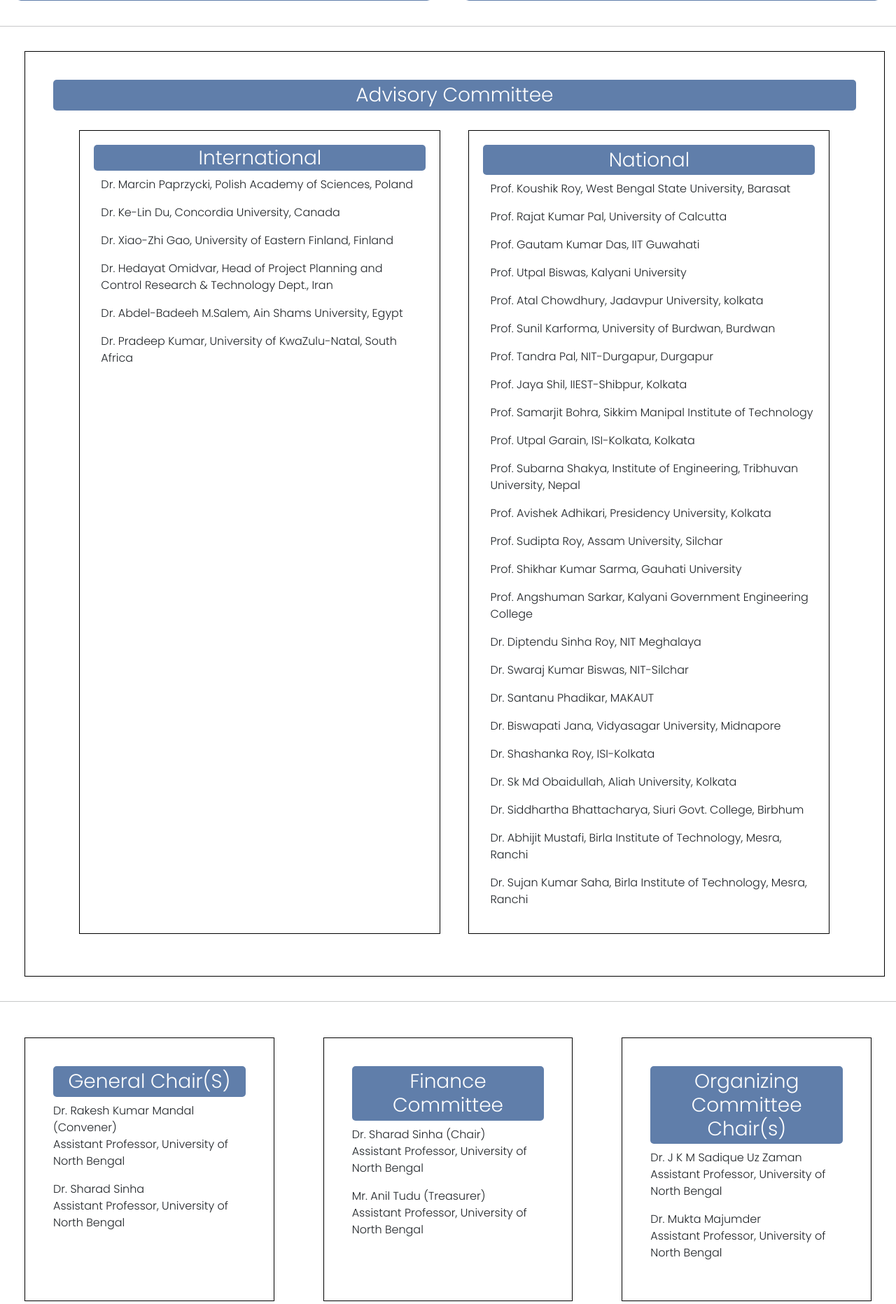
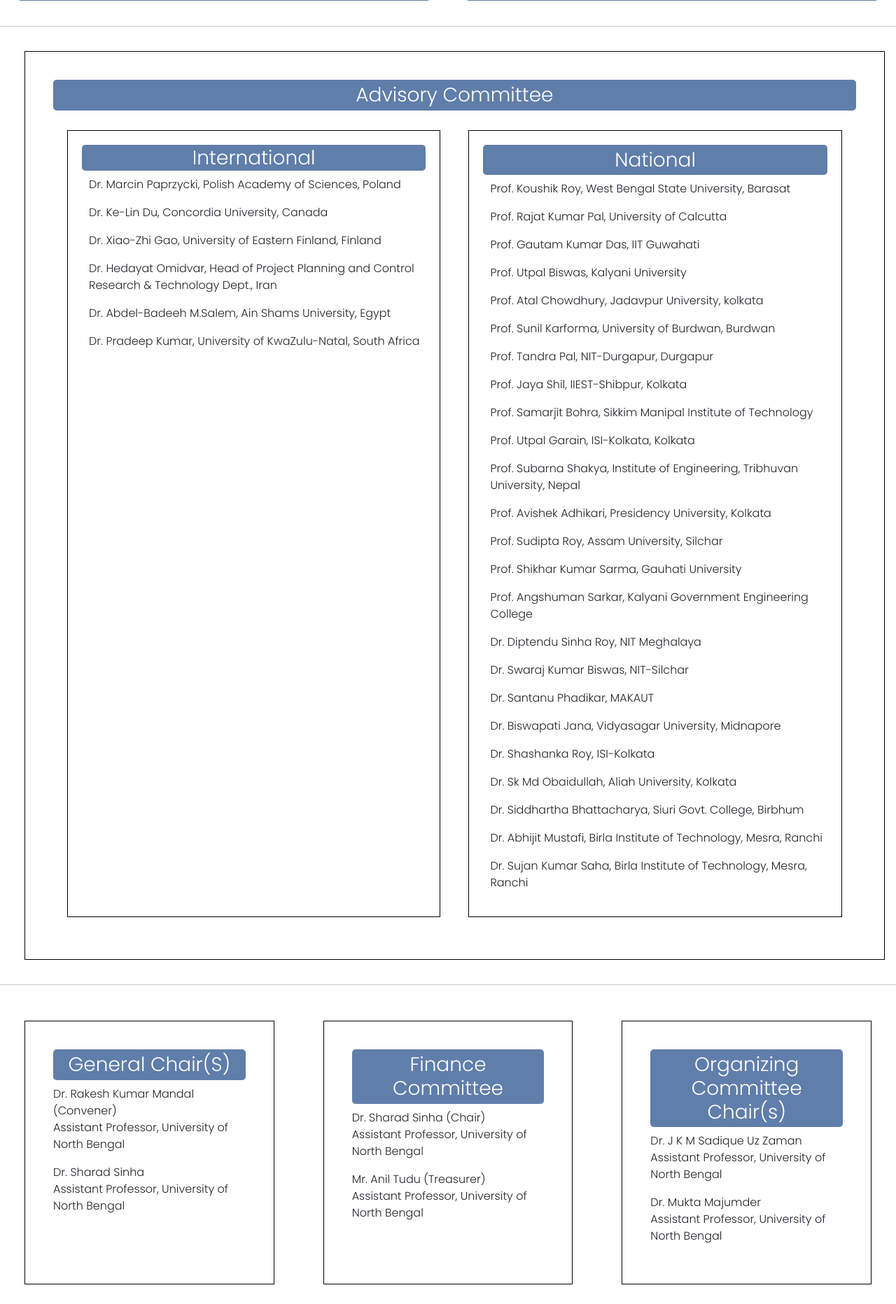
Before and after one commit to chandanmahato624/conferenceupdate, a PHP site: page /a_committee.html in a window 1280 px wide. Shown: the part 1191-3055 px from the top of the page at 70% size. Run offline with PHP 8.4, Linux system fonts and the light colour scheme; some web fonts are replaced.

Commit message:
Advisory Committee width change

```diff
--- a/Conference Main/css/stylemain.css
+++ b/Conference Main/css/stylemain.css
@@ -1555,13 +1555,13 @@
 	background-color: #607EAA; padding: 5px; border-radius: 5px;color: #fff;
 }
 .international{
-	margin: 20px; border: 1px solid black; padding: 20px; width: 45%;
+	margin: 20px; border: 1px solid black; padding: 20px; width: 47%;
 }
 .international h3{
 	background-color: #607EAA; padding: 2px;color: #fff;
 }
 .national{
-	margin: 20px; border: 1px solid black; padding: 20px; width: 45%;
+	margin: 20px; border: 1px solid black; padding: 20px; width: 47%;
 }
 .national h3{
 	background-color: #607EAA; padding: 5px; border-radius: 5px;color: #fff;
```
